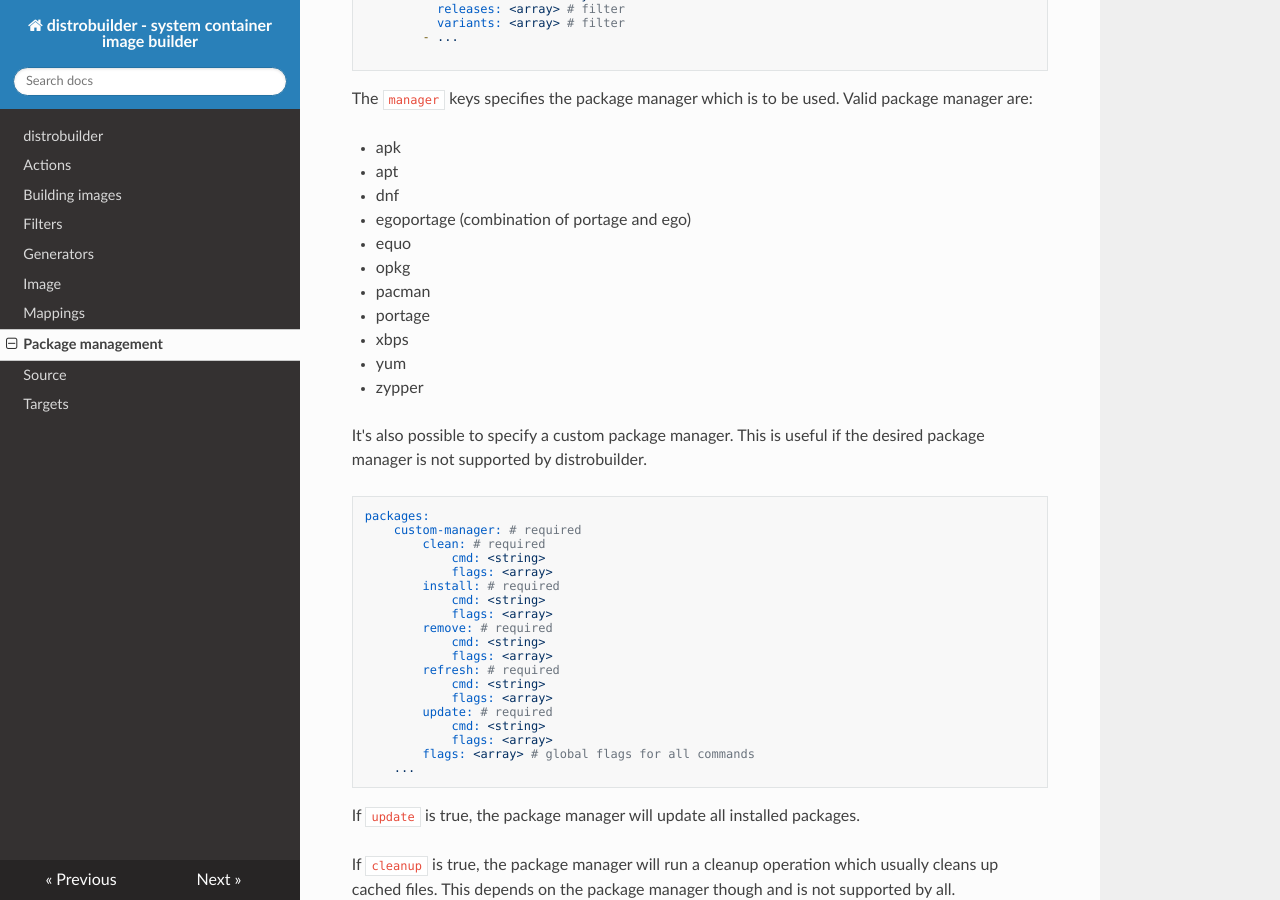
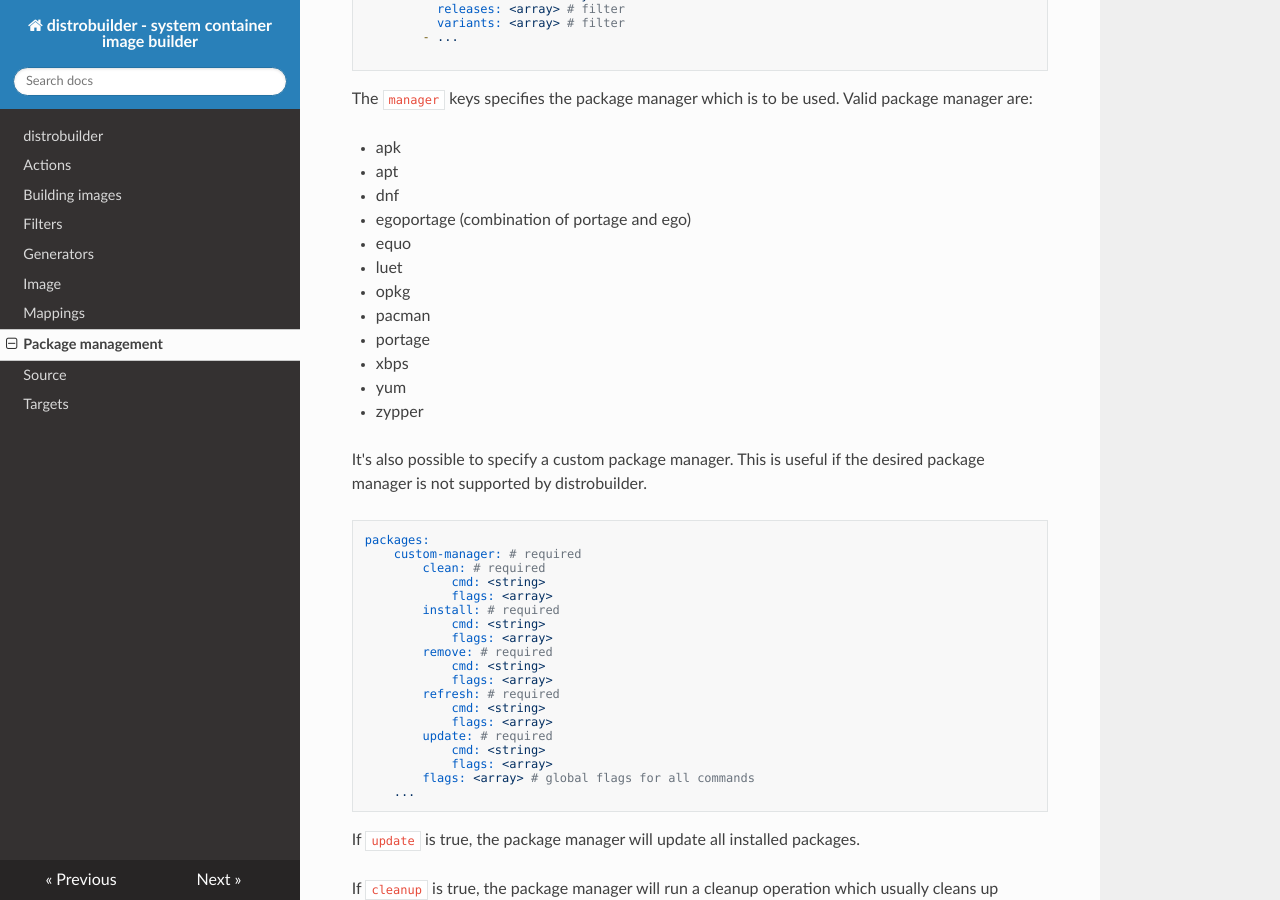
Before and after one commit to lxc/distrobuilder, an MkDocs documentation site: the page built from doc/packages.md, in a window 1280 px wide and 900 px high, scrolled down 500 px. Built offline with MkDocs 1.6.1, drawn with Linux system fonts in a browser that asks for light colours; nearby versions of some CDN libraries.

Commit message:
doc: Update packages.md
Signed-off-by: Thomas Hipp <thomas.hipp@canonical.com>

```diff
--- a/doc/packages.md
+++ b/doc/packages.md
@@ -37,6 +37,7 @@ Valid package manager are:
 * dnf
 * egoportage (combination of portage and ego)
 * equo
+* luet
 * opkg
 * pacman
 * portage
```
